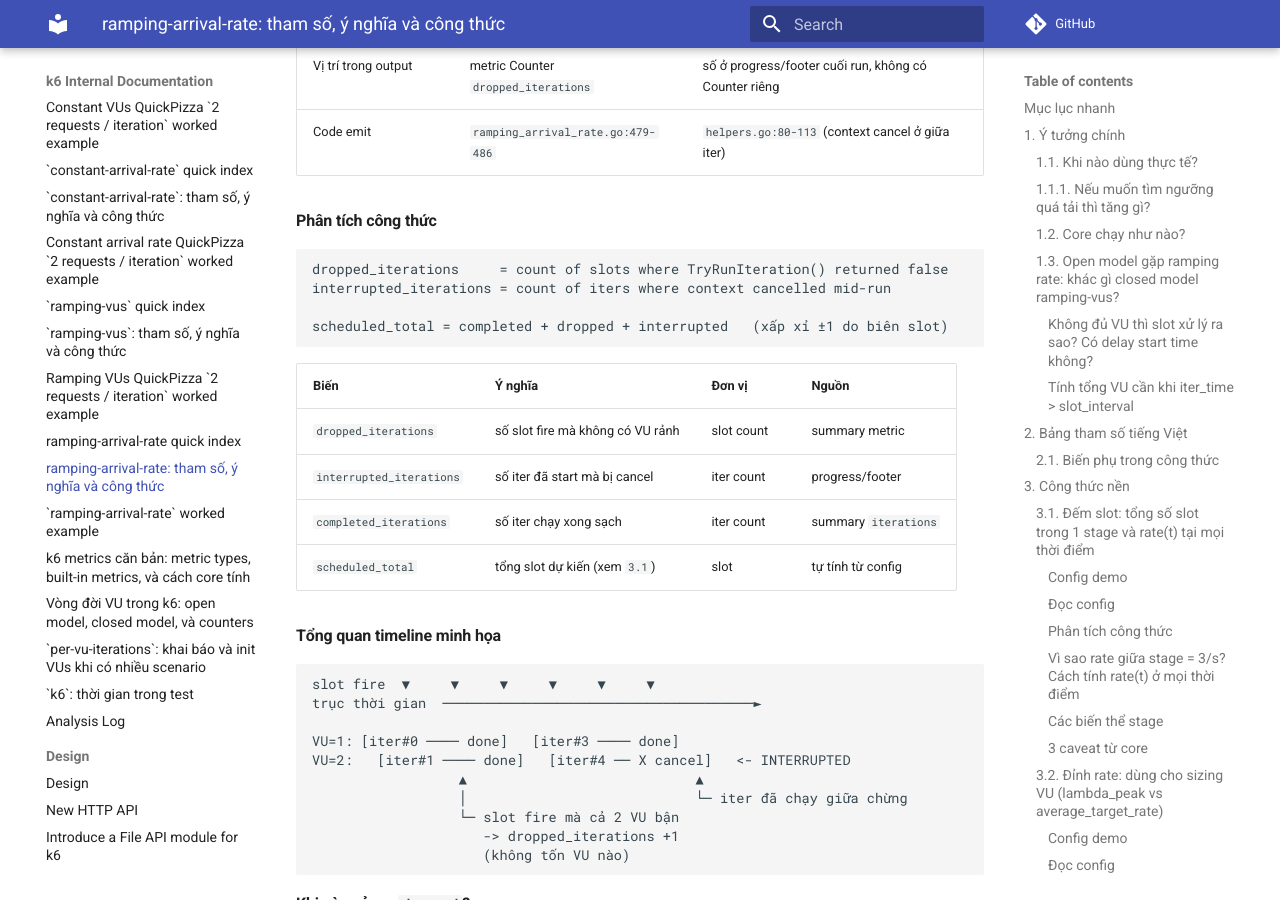
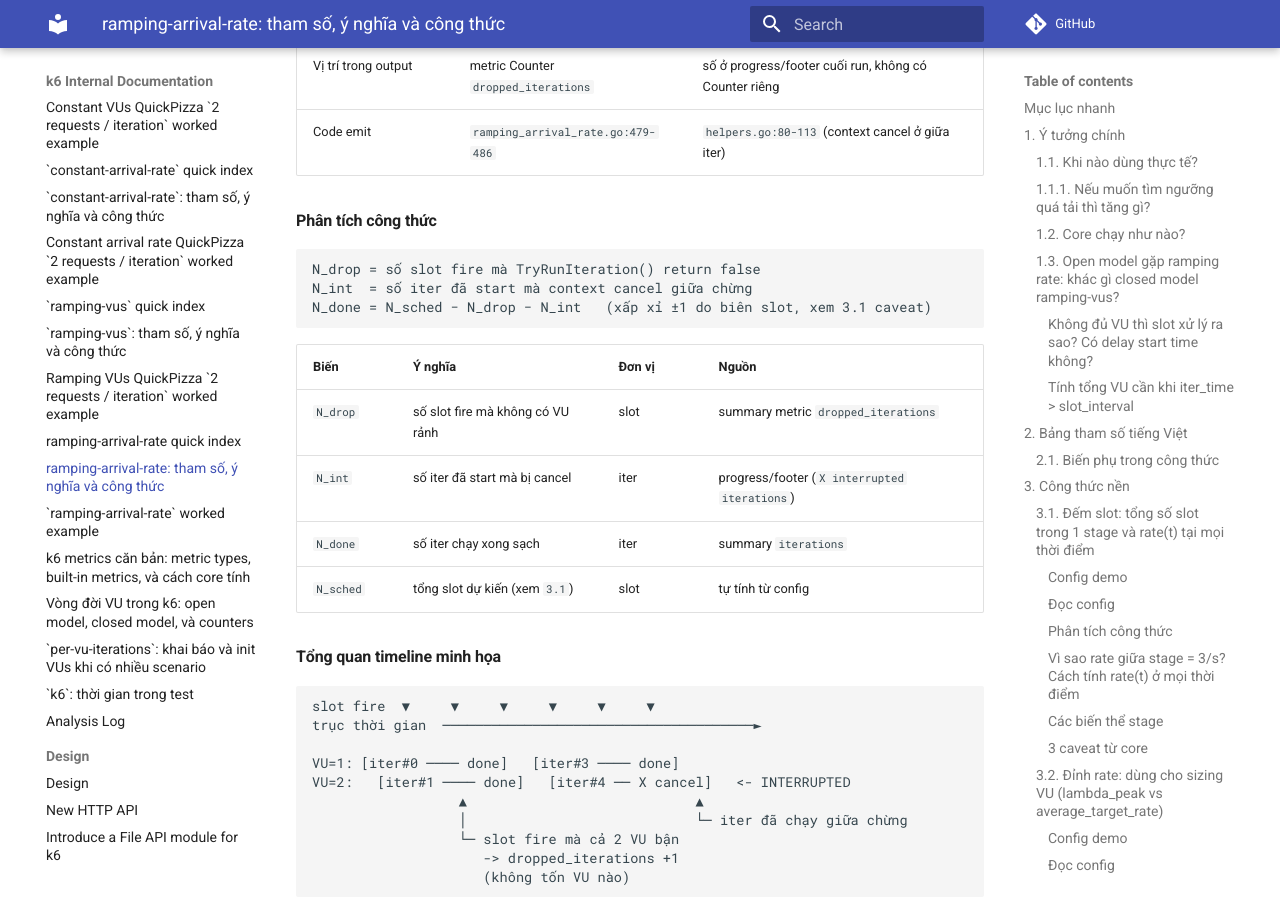
Before and after one commit to meomew-auto/markdown, an MkDocs documentation site: the page built from docs/20260518_ramping-arrival-rate-tham-so-cong-thuc.md, in a window 1280 px wide and 900 px high, scrolled down 42193 px. Built offline with MkDocs 1.6.1 and Material for MkDocs 9.7.7, drawn with Linux system fonts in a browser that asks for light colours; comment, search, counter and statistics services are not loaded.

Commit message:
Update docs

````diff
--- a/docs/20260518_ramping-arrival-rate-tham-so-cong-thuc.md
+++ b/docs/20260518_ramping-arrival-rate-tham-so-cong-thuc.md
@@ -2087,18 +2087,17 @@ Trả lời:
 #### Phân tích công thức
 
 ```text
-dropped_iterations     = count of slots where TryRunIteration() returned false
-interrupted_iterations = count of iters where context cancelled mid-run
-
-scheduled_total = completed + dropped + interrupted   (xấp xỉ ±1 do biên slot)
+N_drop = số slot fire mà TryRunIteration() return false
+N_int  = số iter đã start mà context cancel giữa chừng
+N_done = N_sched − N_drop − N_int   (xấp xỉ ±1 do biên slot, xem 3.1 caveat)
 ```
 
 | Biến | Ý nghĩa | Đơn vị | Nguồn |
 | --- | --- | --- | --- |
-| `dropped_iterations` | số slot fire mà không có VU rảnh | slot count | summary metric |
-| `interrupted_iterations` | số iter đã start mà bị cancel | iter count | progress/footer |
-| `completed_iterations` | số iter chạy xong sạch | iter count | summary `iterations` |
-| `scheduled_total` | tổng slot dự kiến (xem `3.1`) | slot | tự tính từ config |
+| `N_drop` | số slot fire mà không có VU rảnh | slot | summary metric `dropped_iterations` |
+| `N_int` | số iter đã start mà bị cancel | iter | progress/footer (`X interrupted iterations`) |
+| `N_done` | số iter chạy xong sạch | iter | summary `iterations` |
+| `N_sched` | tổng slot dự kiến (xem `3.1`) | slot | tự tính từ config |
 
 #### Tổng quan timeline minh họa
 
````
